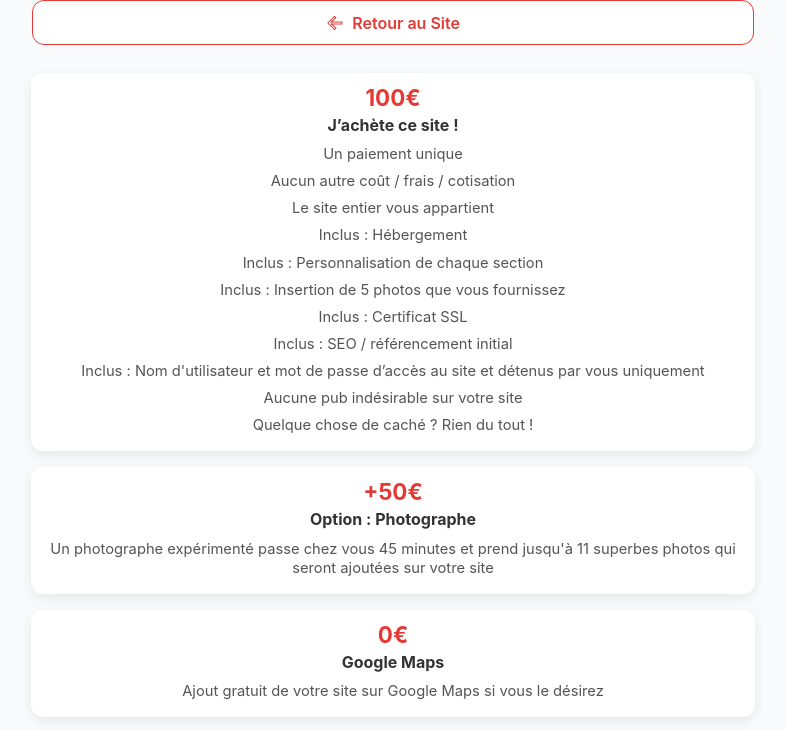
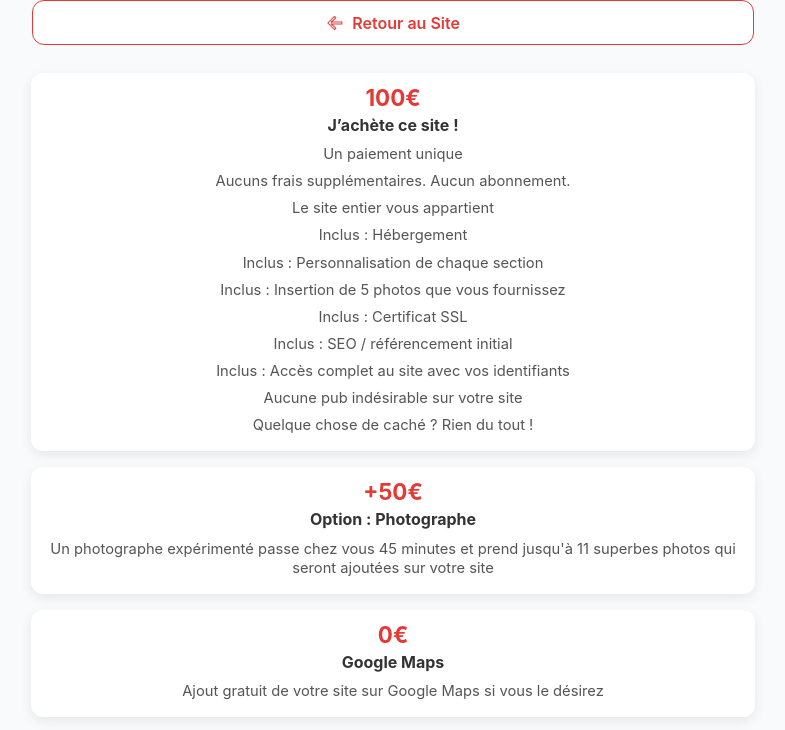
Before and after one commit to toulouse-pro/commerce, a plain HTML site: page deal.html in a window 1280 px wide. Shown: the top 730 px of the page, without its empty margins (247-1032 px from the left). Drawn offline with Linux system fonts and the light colour scheme.

Commit message:
Update deal.html

```diff
--- a/deal.html
+++ b/deal.html
@@ -126,14 +126,14 @@
       <h2>100€</h2>
       <h3>J’achète ce site !</h3>
 <p>Un paiement unique</p>
-<p>Aucun autre coût / frais / cotisation</p>
+<p>Aucuns frais supplémentaires. Aucun abonnement.</p>
 <p>Le site entier vous appartient</p>
 <p>Inclus : Hébergement</p>
 <p>Inclus : Personnalisation de chaque section</p>
 <p>Inclus : Insertion de 5 photos que vous fournissez</p>
 <p>Inclus : Certificat SSL</p>
 <p>Inclus : SEO / référencement initial</p>
-<p>Inclus : Nom d'utilisateur et mot de passe d’accès au site et détenus par vous uniquement</p>
+<p>Inclus : Accès complet au site avec vos identifiants</p>
 <p>Aucune pub indésirable sur votre site</p>
 <p>Quelque chose de caché ? Rien du tout !</p>
 </div>
```
